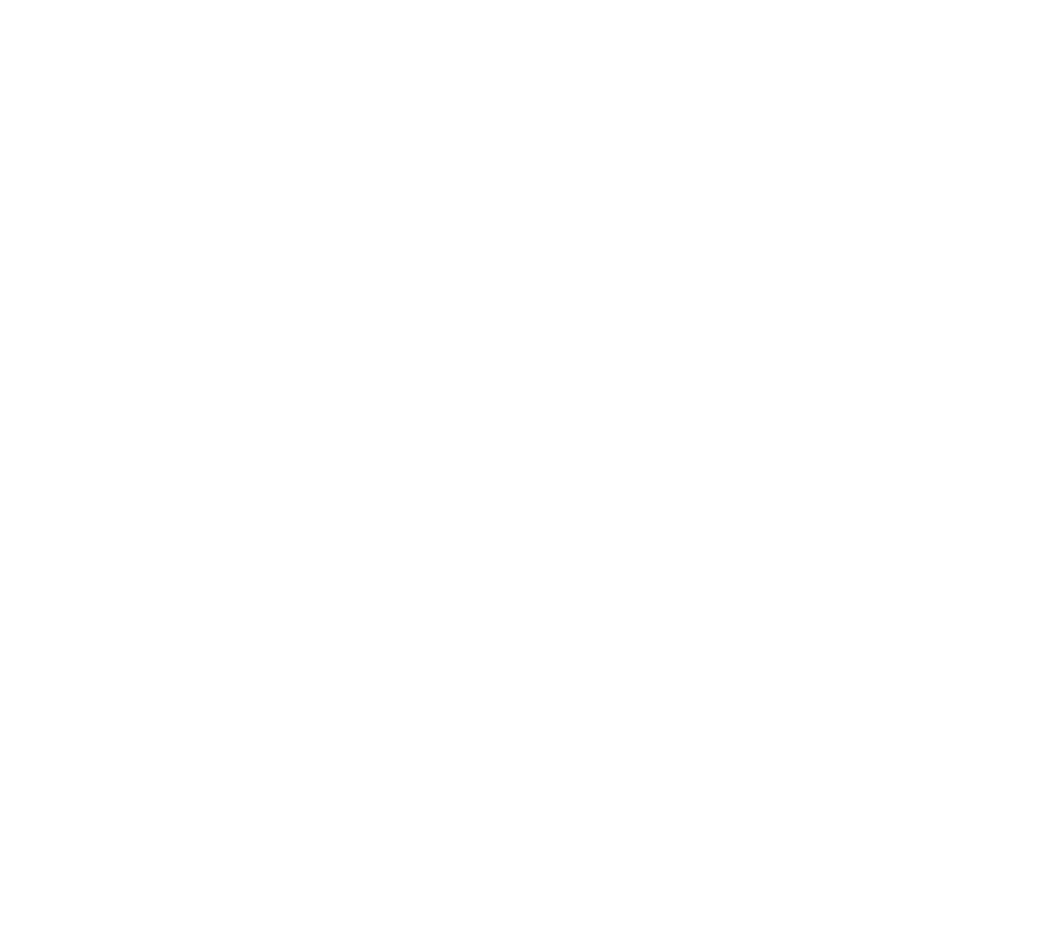
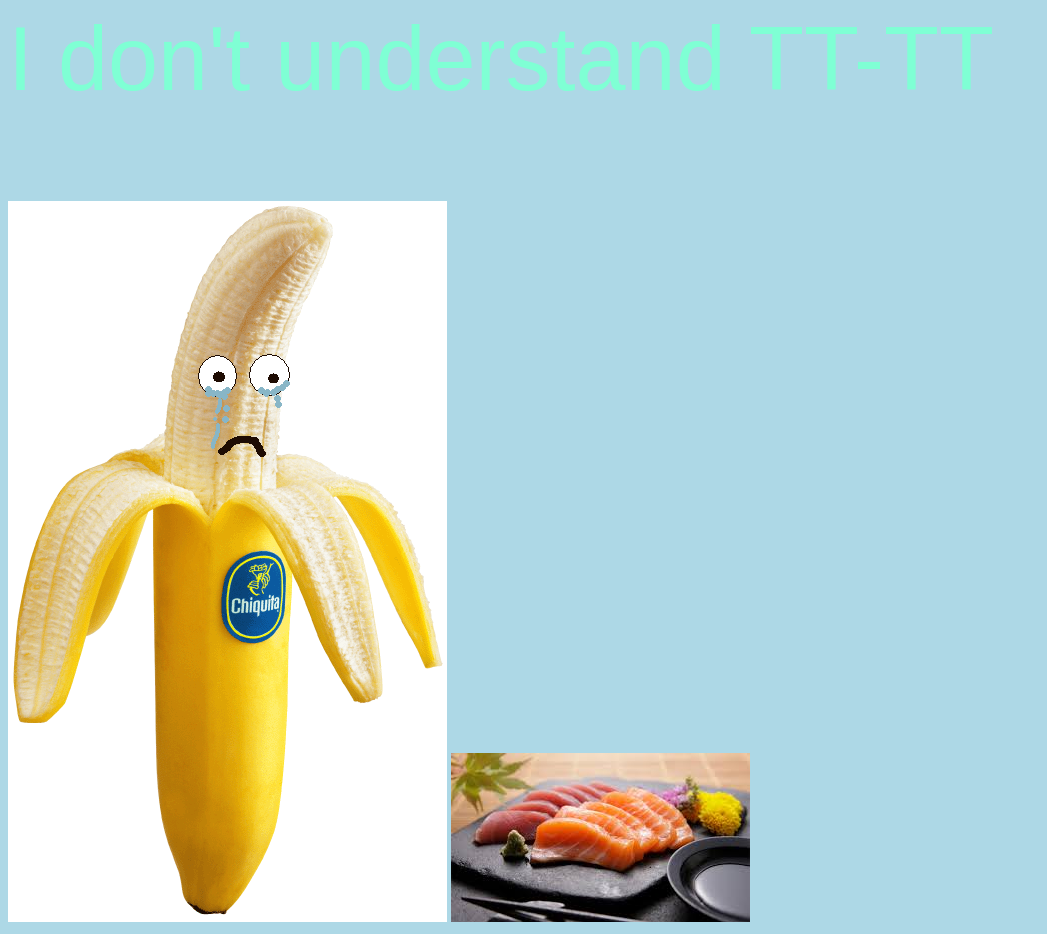
Before and after one commit to MarinaKy/MarinaKy.github.io, a plain HTML site: page index.html in a window 1280 px wide. Shown: the whole page, without its empty margins (0-1047 px from the left). Before the commit the page ends 800 px from the top, so only its background shows below. Drawn offline with Linux system fonts and the light colour scheme.

Commit message:
I don't understand

```diff
--- /dev/null
+++ b/exam.css
@@ -0,0 +1,9 @@
+body{
+    background-color: lightblue;}
+
+p{
+    color: aquamarine;
+    font-family: sans-serif;
+        font-size: 90px;
+    font-weight: 500
+}
--- a/index.html
+++ b/index.html
@@ -1,5 +1,10 @@
-<DOCTYPE html>
+<html>
 <head>
 <title>MarinaKy.github.io by Marn</title>
 </head>
+<link rel="stylesheet" type="text/css" href="exam.css">
+
+      <p>I don't understand TT-TT </p>
+    <img src="Crying_banana.gif">
+    <img src="imgresSASHIMIII.jpg">
 </html>
```
Also changed, not shown: Crying_banana.gif (added), imgres.jpg (added), imgresSASHIMIII.jpg (added), 1 other file.
